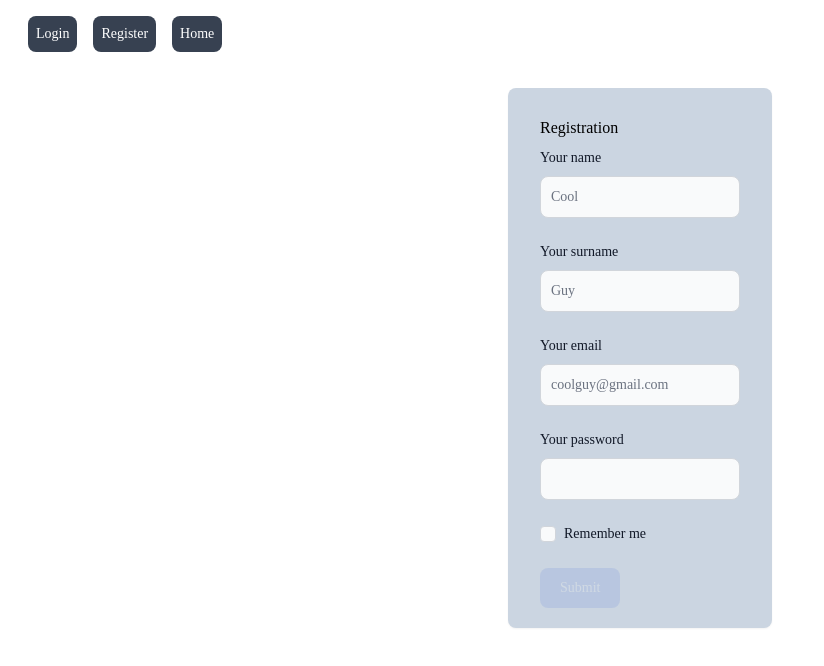
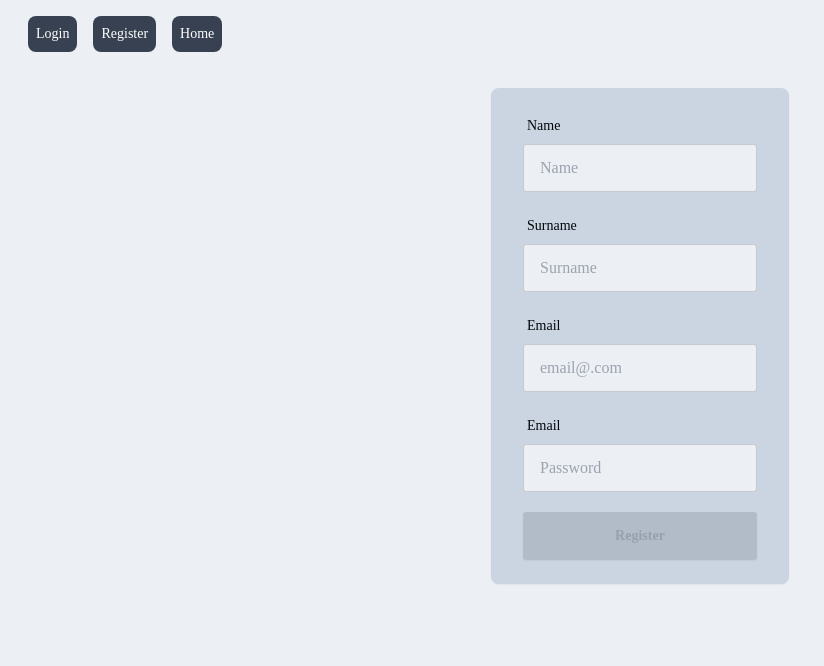
Before and after one commit to Kattegatt/vue-boulder-journal, a Vue app: page /register in a window 1280 px wide. Shown: the top 666 px of the page, without its empty margins (0-824 px from the left). Built offline with nearby package versions, Linux system fonts and the light colour scheme.

Commit message:
daisyUI connected login/register forms remade on daisy components

```diff
--- a/index.html
+++ b/index.html
@@ -1,5 +1,5 @@
 <!DOCTYPE html>
-<html lang="en">
+<html lang="en" data-theme="nord">
 	<head>
 		<meta charset="UTF-8" />
 		<meta name="viewport" content="width=device-width, initial-scale=1.0" />
--- a/package.json
+++ b/package.json
@@ -31,6 +31,7 @@
 		"@vitejs/plugin-vue": "^4.3.4",
 		"@vue/test-utils": "^2.4.1",
 		"cypress": "^13.2.0",
+		"daisyui": "^4.4.24",
 		"jsdom": "^22.1.0",
 		"nodemon": "^3.0.1",
 		"start-server-and-test": "^2.0.0",
--- a/src/components/LoginForm.vue
+++ b/src/components/LoginForm.vue
@@ -1,50 +1,49 @@
 <template>
-	<form class="bg-slate-300 px-8 py-5 m-5 shadow-sm rounded-lg">
-		<div class="mb-6">
-			<label for="email" class="block mb-2 text-sm font-medium text-gray-900"
-				>Your email</label
-			>
+	<form class="px-8 py-4 m-5 shadow-sm rounded-lg bg-base-300">
+		<div>
+			<label class="form-control w-full max-w-xs">
+				<div class="label">
+					<span class="label-text text-primary-content">Email</span>
+				</div>
 				<input
 					v-model="email"
 					type="email"
-				id="email"
-				class="bg-gray-50 border border-gray-300 text-gray-900 text-sm rounded-lg focus:ring-blue-500 focus:border-blue-500 block w-full p-2.5"
-				placeholder="name@gmail.com"
+					placeholder="email@.com"
+					class="input input-bordered bg-base-100 w-full max-w-xs"
 					required
 				/>
+				<div class="label"></div>
+			</label>
+			<label class="form-control w-full max-w-xs">
+				<div class="label">
+					<span class="label-text text-primary-content">Password</span>
 				</div>
-		<div class="mb-6">
-			<label for="password" class="block mb-2 text-sm font-medium text-gray-900"
-				>Your password</label
-			>
 				<input
 					v-model="password"
-				type="password"
-				id="password"
-				class="bg-gray-50 border border-gray-300 text-gray-900 text-sm rounded-lg focus:ring-blue-500 focus:border-blue-500 block w-full p-2.5"
+					type="text"
+					placeholder="Type here"
+					class="input input-bordered bg-base-100 w-full max-w-xs"
 					required
 				/>
+				<div class="label"></div>
+			</label>
 		</div>
-		<div class="flex items-start mb-6">
-			<div class="flex items-center h-5">
-				<input
-					v-model="remember"
-					id="remember"
-					type="checkbox"
-					value=""
-					class="w-4 h-4 border border-gray-300 rounded bg-gray-50 focus:ring-3 focus:ring-blue-300"
-				/>
+		<div class="form-control">
+			<label class="label cursor-pointer">
+				<span class="label-text">Remember me</span>
+				<input type="checkbox" checked="checked" class="checkbox" />
+			</label>
 		</div>
-			<label for="remember" class="ml-2 text-sm font-medium text-gray-900">Remember me</label>
+		<div class="py-1">
+			<button
+				class="btn btn-block"
+				:disabled="this.isSubmitBtnDisabled"
+				@click="emitLogin"
+				type="submit"
+			>
+				Login
+			</button>
 		</div>
-		<button
-			@click="emitLogin"
-			:disabled="this.isSubmitBtnDisabled"
-			type="submit"
-			class="text-white bg-blue-700 disabled:opacity-10 hover:bg-blue-800 focus:ring-4 focus:outline-none focus:ring-blue-300 font-medium rounded-lg text-sm w-full sm:w-auto px-5 py-2.5 text-center"
-		>
-			Submit
-		</button>
 	</form>
 </template>
 
--- a/src/components/RegistrationForm.vue
+++ b/src/components/RegistrationForm.vue
@@ -1,6 +1,75 @@
 <template>
 	<form class="bg-slate-300 px-8 py-5 m-5 shadow-sm rounded-lg">
-		<div class="py-2">Registration</div>
+		<div>
+			<label class="form-control w-full max-w-xs">
+				<div class="label">
+					<span class="label-text text-primary-content">Name</span>
+				</div>
+				<input
+					v-model="firstName"
+					type="text"
+					id="firstName"
+					placeholder="Name"
+					class="input input-bordered bg-base-100 w-full max-w-xs"
+					required
+				/>
+				<div class="label"></div>
+			</label>
+			<label class="form-control w-full max-w-xs">
+				<div class="label">
+					<span class="label-text text-primary-content">Surname</span>
+				</div>
+				<input
+					v-model="lastName"
+					id="lastName"
+					type="text"
+					placeholder="Surname"
+					class="input input-bordered bg-base-100 w-full max-w-xs"
+					required
+				/>
+				<div class="label"></div>
+			</label>
+			<label class="form-control w-full max-w-xs">
+				<div class="label">
+					<span class="label-text text-primary-content">Email</span>
+				</div>
+				<input
+					v-model="email"
+					id="email"
+					type="email"
+					placeholder="email@.com"
+					class="input input-bordered bg-base-100 w-full max-w-xs"
+					required
+				/>
+				<div class="label"></div>
+			</label>
+			<label class="form-control w-full max-w-xs">
+				<div class="label">
+					<span class="label-text text-primary-content">Email</span>
+				</div>
+				<input
+					v-model="password"
+					id="password"
+					type="password"
+					placeholder="Password"
+					class="input input-bordered bg-base-100 w-full max-w-xs"
+					required
+				/>
+				<div class="label"></div>
+			</label>
+		</div>
+		<div class="py-1">
+			<button
+				class="btn btn-block"
+				@click="emitRegistration"
+				:disabled="this.isSubmitBtnDisabled"
+				type="submit"
+			>
+				Register
+			</button>
+		</div>
+
+		<!-- <div class="py-2">Registration</div>
 		<div class="mb-6">
 			<label for="email" class="block mb-2 text-sm font-medium text-gray-900"
 				>Your name</label
@@ -71,7 +140,7 @@
 			class="text-white bg-blue-700 disabled:opacity-10 hover:bg-blue-800 focus:ring-4 focus:outline-none focus:ring-blue-300 font-medium rounded-lg text-sm w-full sm:w-auto px-5 py-2.5 text-center"
 		>
 			Submit
-		</button>
+		</button> -->
 	</form>
 </template>
 
@@ -112,7 +181,7 @@ export default {
 	},
 	computed: {
 		isSubmitBtnDisabled() {
-			return !this.email || !this.password;
+			return !this.email || !this.password || !this.firstName || !this.lastName;
 		},
 	},
 };
--- a/tailwind.config.js
+++ b/tailwind.config.js
@@ -14,4 +14,8 @@ module.exports = {
 		},
 	},
 	plugins: [require('@tailwindcss/forms')],
+	plugins: [require('daisyui')],
+	daisyui: {
+		themes: ['nord', 'forest'],
+	},
 };
```
Also changed, not shown: 1 other file (tests, documents, lock files or other folders). Lines whose indentation alone changed are shown as unchanged.
